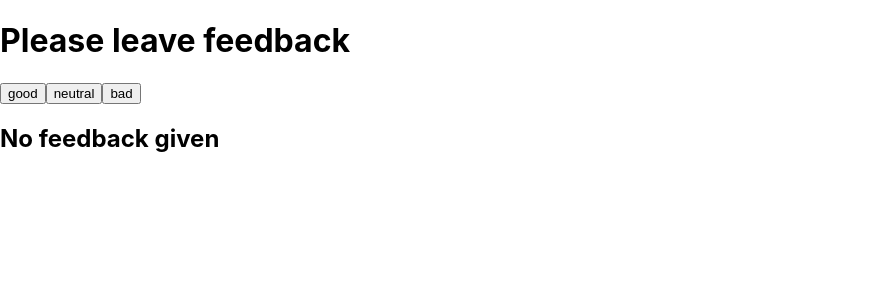
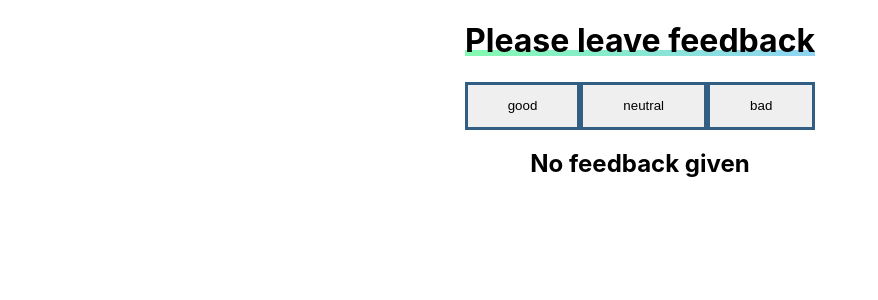
Before and after one commit to Naivelamb1003/goit-react-hw-02-feedback, a React (Create React App) app: page / in a window 1280 px wide. Shown: the top 300 px of the page, without its empty margins (0-878 px from the left). Built offline with nearby package versions, Linux system fonts and the light colour scheme.

Commit message:
доделываю css

```diff
--- a/src/App.js
+++ b/src/App.js
@@ -1,5 +1,5 @@
 import { Component } from "react";
-import "./App.css";
+import s from "./App.module.css";
 import Statistics from "./components/Statistics/Statistics";
 import FeedbackOptions from "./components/FeedbackOptions/FeedbackOptions";
 import Section from "./components/Section/Section";
@@ -39,7 +39,7 @@ class App extends Component {
   render() {
 
     return (
-      <div>
+      <div >
         <Section title="Please leave feedback">
           <FeedbackOptions
             options={Object.keys(this.state)}
--- a/src/components/FeedbackOptions/FeedbackOptions.js
+++ b/src/components/FeedbackOptions/FeedbackOptions.js
@@ -1,12 +1,14 @@
 import PropTypes from "prop-types";
+import styles from './FeedbackOptions.module.css';
+
 
 const FeedbackOptions = ({ options, onLeaveFeedback }) => {
   return (
-    <>
+    <div className={styles.conteiner}>
       {options.map((option) => (
-        <button type="button" onClick={onLeaveFeedback} value={option}>{option}</button>
+        <button type="button" onClick={onLeaveFeedback} value={option} className={styles.bt}>{option}</button>
       ))}
-    </>
+    </div>
   );
 };
 
--- /dev/null
+++ b/src/components/FeedbackOptions/FeedbackOptions.module.css
@@ -0,0 +1,11 @@
+.conteiner {
+  display: flex;
+  justify-content: space-around;
+}
+
+.bt {
+  padding: 1em 3em;
+  border: 3px solid  rgb(51, 94, 132);
+  transition: all 300ms ease;
+  box-shadow: 0px 4px 10px 2px rgba(black, 0.2);
+}
--- a/src/components/Notification/Notification.js
+++ b/src/components/Notification/Notification.js
@@ -1,8 +1,9 @@
 import PropTypes from "prop-types";
+import styles from './Notification.module.css';
 
 const Notification = ({message})=>{
     return(
-<h2> {message} </h2>
+<h2 className={styles.title}> {message} </h2>
 
     )
 }
--- /dev/null
+++ b/src/components/Notification/Notification.module.css
@@ -0,0 +1,13 @@
+.title{
+    text-align: center;
+
+  background-repeat: no-repeat;
+  background-size: 100% 0.2em;
+  background-position: 0 88%;
+  transition: background-size 0.25s ease-in;
+
+}
+
+.title:hover {
+    background-size: 100% 88%;
+  }
--- a/src/components/Section/Section.js
+++ b/src/components/Section/Section.js
@@ -1,9 +1,11 @@
 import PropTypes from "prop-types";
+import styles from './Section.module.css';
+
 
 const Section = ({children, title})=>{
     return(
-        <div>
-          <h1>{title}</h1>
+        <div className={styles.section}>
+          <h1 className={styles.title}>{title}</h1>
           {children}
         </div>
     )
--- /dev/null
+++ b/src/components/Section/Section.module.css
@@ -0,0 +1,20 @@
+ .section{
+    margin: 0 auto;
+    display: flex;
+    flex-direction: column;
+    align-items: center;
+}
+
+.title{
+    text-align: center;
+    background-image: linear-gradient(120deg, #84fab0 0%, #8fd3f4 100%);
+  background-repeat: no-repeat;
+  background-size: 100% 0.2em;
+  background-position: 0 88%;
+  transition: background-size 0.25s ease-in;
+
+}
+
+.title:hover {
+    background-size: 100% 88%;
+  }
```
Also changed, not shown: src/App.module.css (line endings or trailing spaces), src/components/Statistics/Statistics.module.css (added), 1 other file (tests, documents, lock files or other folders).
